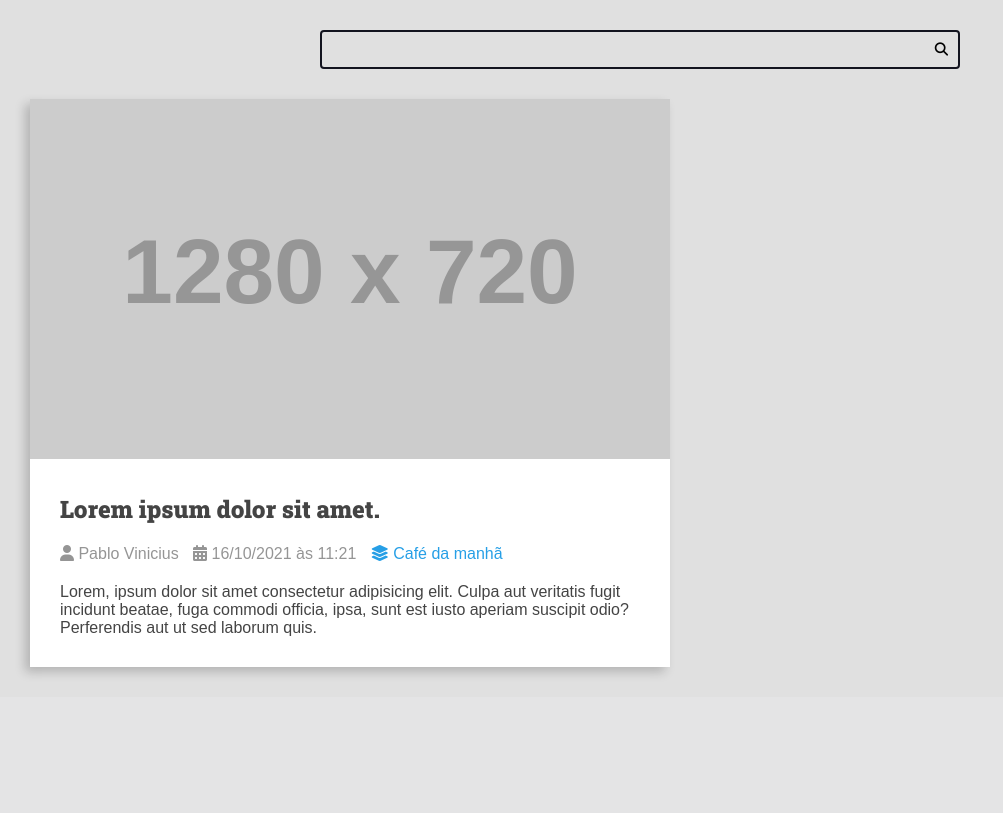
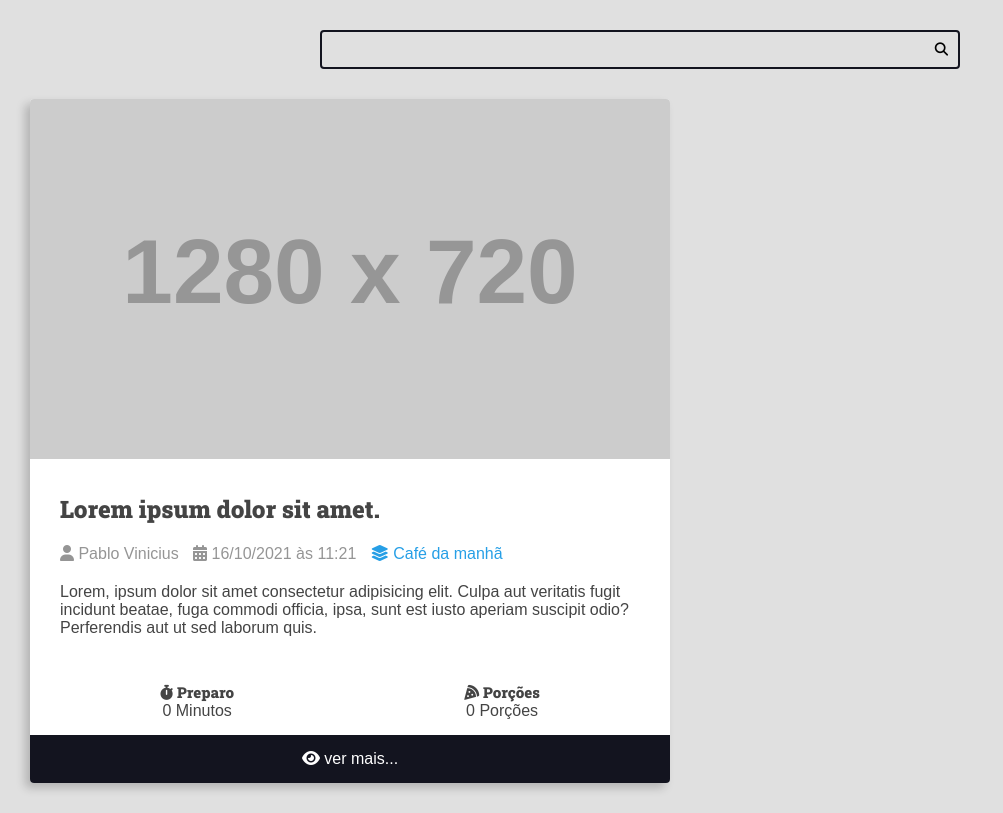
Before and after one commit to PabloVinii/receipes_django, a Django app: page / in a window 1280 px wide. Shown: the part 113-926 px from the top of the page, without its empty margins (0-1003 px from the left). Before the commit the page ends 790 px from the top, so only its background shows below. Run offline with Django 4.2, Linux system fonts and the light colour scheme; grey boxes labelled with a size stand in for pictures from a placeholder-image service; some libraries are stand-ins or nearby versions.

Commit message:
criando um card fim

```diff
--- a/recipes/templates/recipes/pages/home.html
+++ b/recipes/templates/recipes/pages/home.html
@@ -34,7 +34,31 @@
                 <div class="recipe-content">
                     <p>Lorem, ipsum dolor sit amet consectetur adipisicing elit. Culpa aut veritatis fugit incidunt beatae, fuga commodi officia, ipsa, sunt est iusto aperiam suscipit odio? Perferendis aut ut sed laborum quis.</p>
                 </div>
+
+                <div class="recipe-meta-container">
+                    <div class="recipe-meta recipe-preparation">
+                        <h3 class="recipe-meta-title"><i class="fas fa-stopwatch"></i> Preparo</h3>
+                        <div class="recipe-meta-text">
+                            0 Minutos
+                        </div>
+                    </div>
+                    <div class="recipe-meta recipe-servings">
+                        <h3 class="recipe-meta-title"><i class="fas fa-pizza-slice"></i> Porções</h3>
+                        <div class="recipe-meta-text">
+                            0 Porções
+                        </div>
+                    </div>
+                </div>
+
+                <footer class="recipe-footer">
+                    <a class="recipe-read-more button button-dark button-full-width" href="/recipes/3/">
+                        <i class="fas fa-eye"></i>
+                        <span>ver mais...</span>
+                    </a>
+                </footer>
+
             </div>
+
         </div>
     </main>
 </body>
--- a/recipes/templates/recipes/partials/head.html
+++ b/recipes/templates/recipes/partials/head.html
@@ -166,6 +166,8 @@
             box-shadow: -5px 5px 10px rgba(0, 0, 0, .2);
             transform: scale(1);
             transition: all 250ms ease-in-out;
+            border-radius: .4rem;
+            overflow: hidden;
         }
 
         .recipe img {
@@ -209,6 +211,39 @@
         .recipe-author a:hover {
             color: var(--color-primary-dark);
         }
+
+        .recipe-meta-container {
+            display: flex;
+            flex-flow: row wrap;
+            padding: 1.5rem;
+        }
+
+        .recipe-meta {
+            display: flex;
+            flex-flow: column nowrap;
+            flex-shrink: 1;
+            flex-grow: 1;
+            text-align: center;
+        }
+
+        .recipe-meta-title {
+            font-size: 1.5rem;
+        }
+
+        .recipe-footer a {
+            background: var(--color-primary-dark);
+            display: block;
+            flex-flow: row nowrap;
+            color: var(--color-white);
+            text-decoration: none;
+            text-align: center;
+            padding: 1.5rem;
+            transition: all 300ms ease-in-out;
+        }
+
+        .recipe-footer a:hover {
+            filter: brightness(1.7);
+        }
     </style>
 
 </head>
```
